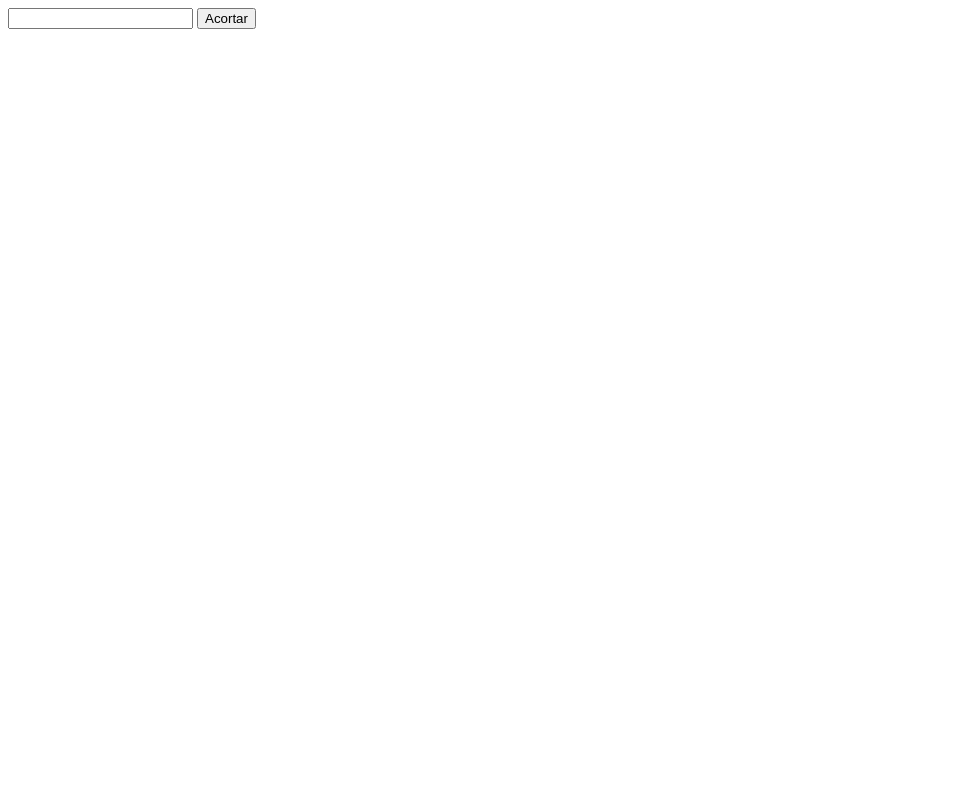
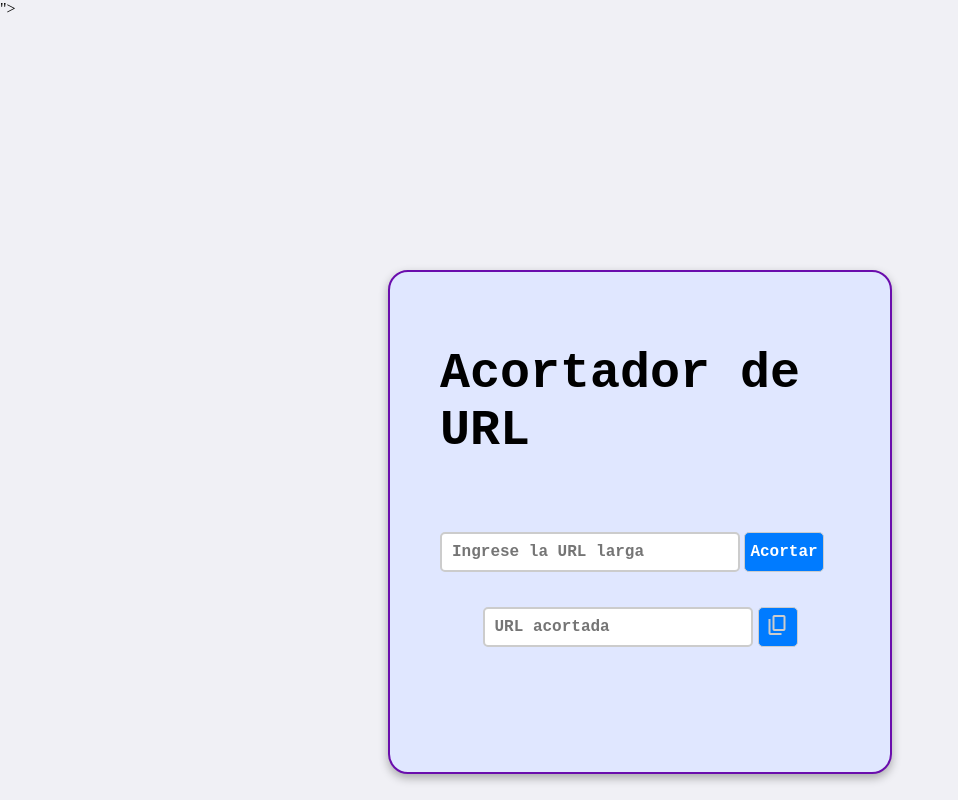
Before and after one commit to stikss/Short-url, a plain HTML site: page index.html in a window 1280 px wide. Shown: the whole page, without its empty margins (0-958 px from the left). Drawn offline with nearby package versions, Linux system fonts and the light colour scheme.

Commit message:
Se establecio la base del Front del pryecto

```diff
--- a/index.html
+++ b/index.html
@@ -2,14 +2,25 @@
 <html lang="en">
 <head>
     <meta charset="UTF-8">
+    <meta http-equiv="X-UA-Compatible" content="IE=edge">
     <meta name="viewport" content="width=device-width, initial-scale=1.0">
+    <link rel="stylesheet" href="style.css">
+    <link rel="stylesheet" href="https://fonts.googleapis.com/css2?family=Material+Symbols+Outlined:opsz,wght,FILL,GRAD@24,400,0,0&icon_names=content_copy" />">
     <title>Document</title>
 </head>
 <body>
-    <div>
-        <input type="text" name="" id="longurl" >
+    <div class="main">
+        <p>Acortador de URL</p>
+
+        <input type="text" name="" id="longurl" placeholder="Ingrese la URL larga">
         <button id="shorten">Acortar</button>
+        <div class="short-url-container"> <input type="text" name="" id="shorturl" placeholder="URL acortada" readonly>
+            <button id="copy">
+                <span class="material-symbols-outlined">
+                    content_copy
+                    </span>
+            </button>
+        </div>
     </div>
-
 </body>
 </html>
--- /dev/null
+++ b/style.css
@@ -0,0 +1,111 @@
+*{
+    padding: 0px 0px;
+    margin: 0px 0px;
+}
+body {
+    background-color: #f0f0f5;
+}
+
+.main {
+    position: relative;
+    background-color: #e0e7ff;
+    height: 500px;
+    width: 500px;
+    top: 50%;
+    left: 50%;
+    transform: translate(-50%, 50%);
+    border: 2px solid #6a0dad;
+    border-radius: 20px;
+    box-shadow: 0 4px 10px rgba(0, 0, 0, 0.3);
+    /*
+    padding: 20px;
+    box-sizing: border-box;
+    text-align: center;
+    */
+}
+
+/*Para ambos textos */
+input {
+    border: 2px solid #ccc;
+    border-radius: 5px;
+    box-sizing: border-box;
+    font-size: large;
+    font-family: monospace;
+    font-weight: bold;
+    padding-left: 10px;
+    padding-right: 20px;
+}
+
+#longurl{
+    position: relative;
+    top: 40%;
+    left: 10%;
+    height: 40px;
+    width: 300px;
+}
+
+#shorten {
+    position: relative;
+    top: 40%;
+    left: 10%;
+    height: 40px;
+    width: 80px;
+    border: 1px solid #ccc;
+    border-radius: 5px;
+    font-size: large;
+    font-family: monospace;
+    font-weight: bold;
+    color: white;
+    background-color: #007bff;
+}
+
+#shorten:hover{
+    background-color: rgb(29, 29, 97);
+    color: rgb(126, 126, 126);
+}
+
+.short-url-container {
+    position: relative;
+    top: 45%;
+    display: flex;
+    align-items: center;
+    justify-content: center; /* Opcional: Centrar horizontalmente */
+    margin-top: 10px; /* Ejemplo de margen para separar */
+}
+
+#shorturl {
+    height: 40px;
+    width: 270px;
+}
+
+#copy {
+    height: 40px;
+    width: 40px;
+    margin-left: 1%;
+    border: 1px solid #ccc;
+    border-radius: 5px;
+    font-size: large;
+    font-family: monospace;
+    font-weight: bold;
+    color: #ccc;
+    background-color: #007bff;
+}
+#copy:hover{
+    background-color: rgb(29, 29, 97);
+    color: rgb(126, 126, 126);
+}
+
+
+.main p {
+    position: relative;
+    top: 20%;
+    left: 10%;
+    height: 60px;
+    width: 400px;
+    font-size: 50px;
+    font-family: monospace;
+    font-weight: bold;
+    display: flex;
+    align-items: center; /* Centra verticalmente el texto */
+    justify-content: center; /* Centra horizontalmente el texto si es necesario */
+}
```
